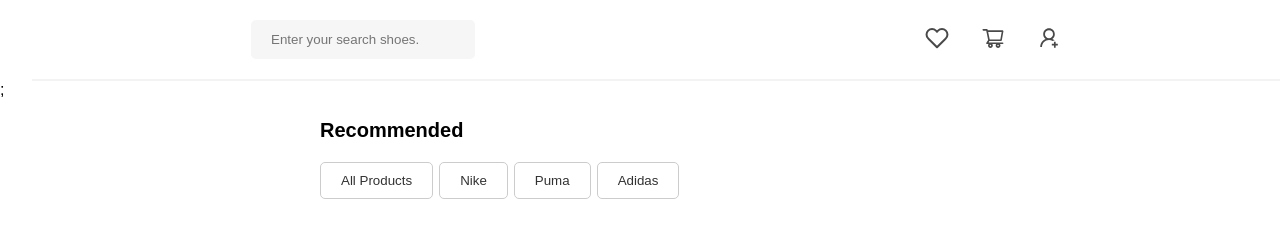
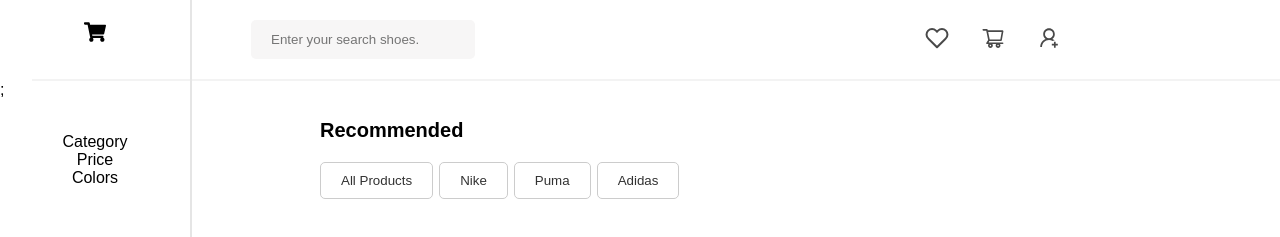
Before and after one commit to FeryazHacimuradov/ShoppingApp, a React (Create React App) app: page / in a window 1280 px wide. Shown: the top 237 px of the page. Built offline with nearby package versions, Linux system fonts and the light colour scheme.

Commit message:
Create sidebar section

```diff
--- a/src/App.js
+++ b/src/App.js
@@ -1,10 +1,12 @@
 import Navigation from "./Navigation/Nav";
 import Products from "./Products/Products";
 import Recommended from "./Recommended/Recommended";
+import Sidebar from "./Sidebar/Sidebar";
 
 function App() {
   return (
     <>
+      <Sidebar />
       <Navigation />;
       <Recommended />
       <Products />
--- /dev/null
+++ b/src/Sidebar/Sidebar.jsx
@@ -0,0 +1,20 @@
+import "./sidebar.scss";
+import { FaShoppingCart } from "react-icons/fa";
+import Category from "./Category/Category";
+import Price from "./Price/Price";
+import Colors from "./Colors/Colors";
+
+export default function Sidebar() {
+  return (
+    <section className="sidebar">
+      <div className="logo-container">
+        <h1 className="sidebar-title">
+          <FaShoppingCart />
+        </h1>
+      </div>
+      <Category />
+      <Price />
+      <Colors />
+    </section>
+  );
+}
--- a/src/Sidebar/category/Category.jsx
+++ b/src/Sidebar/category/Category.jsx
@@ -1,5 +1,5 @@
 import "./category.scss";
 
 export default function category() {
-  return <div>category</div>;
+  return <div>Category</div>;
 }
--- /dev/null
+++ b/src/Sidebar/sidebar.scss
@@ -0,0 +1,22 @@
+.sidebar {
+  width: 15%;
+  position: fixed;
+  height: 100%;
+  border-right: 2px solid #e5e5e5;
+  z-index: 3;
+  display: flex;
+  flex-direction: column;
+  align-items: center;
+
+  .logo-container {
+    margin-bottom: 4rem;
+    h1 {
+      margin-top: 1.3rem;
+    }
+    .sidebar-title {
+      font-size: 22px;
+      font-weight: normal;
+      margin-bottom: 20px;
+    }
+  }
+}
```
